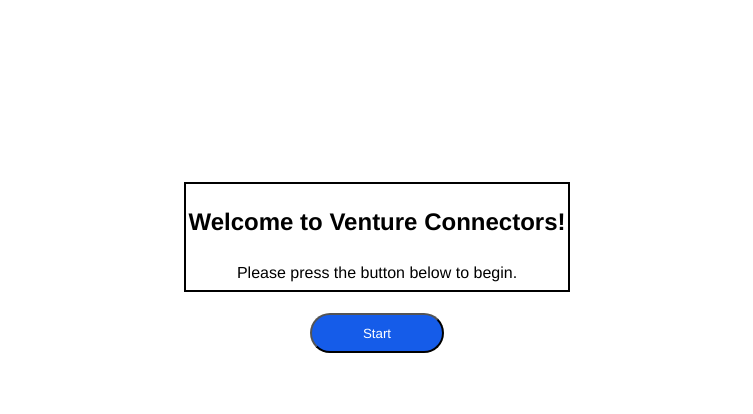
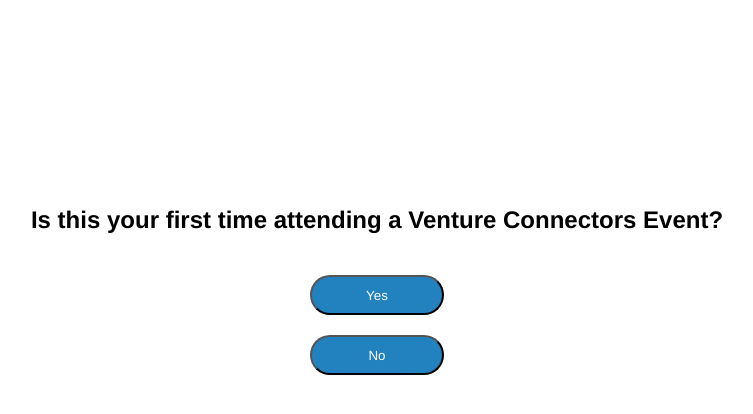
Before and after one commit to LoganZechella/ventureconnectors, a plain HTML site: page index.html in a window 1280 px wide. Both pictures are taken after a click on the button "Start". Shown: the whole page, without its empty margins (263-1016 px from the left). Drawn offline with Linux system fonts and the light colour scheme; a web font is replaced by a local one.

Commit message:
WORK IN PROGRESS JS logic for start button and yes/no buttons

```diff
--- a/index.html
+++ b/index.html
@@ -20,7 +20,10 @@
             <p id="description" class="description">Please press the button below to begin.</p>
         </div>
 
-        <button id="btn-start" class="btn-start">Start</button>
+        <div id="buttons" class="buttons">
+            <button id="btn-start" class="btn-start" onClick={}>Start</button>
+        </div>
+
     </main>
 
     <script src="./scripts/app.js"></script>
--- a/scripts/app.js
+++ b/scripts/app.js
@@ -0,0 +1,31 @@
+let startButton = document.getElementById('btn-start');
+let promptsH2 = document.getElementById('title');
+let promptsP = document.getElementById('description');
+let buttonsDiv = document.getElementById('buttons');
+
+startButton.addEventListener('click', function() {
+    startButton.style.display = 'none';
+    promptsP.style.display = 'none';
+    promptsH2.innerHTML = 'Is this your first time attending a Venture Connectors Event?';
+
+    if (startButton.style.display === 'none') {
+        let yesButton = document.createElement('button');
+        yesButton.innerHTML = 'Yes';
+        yesButton.setAttribute('id', 'btn-yes');
+        buttonsDiv.appendChild(yesButton);
+        let noButton = document.createElement('button');
+        noButton.innerHTML = 'No';
+        noButton.setAttribute('id', 'btn-no');
+        buttonsDiv.appendChild(noButton);
+    }
+});
+
+let yesButton = document.getElementById('btn-yes');
+let noButton = document.getElementById('btn-no');
+let [yesCount, noCount] = 0;
+
+function yesButtonClick() {
+    yesCount++;
+    yesButton.style.backgroundColor = 'green';
+    yesButton.style.backgroundColor = '#2182BF';
+}
--- a/styles/index-styles.css
+++ b/styles/index-styles.css
@@ -1,4 +1,12 @@
 @import url('http://fonts.cdnfonts.com/css/arial-rounded-mt-bold');
+
+:root {
+    --palette-darkest: #073673;
+    --palette-less-dark: #2182BF;
+    --palette-mid: #F2911B;
+    --palette-light: #F2AA6B;
+    --palette-lightest: #F2F2F2;
+}
 
 * {
   margin: 1em 0.1em 0.5em 0.1em;
@@ -9,14 +17,15 @@
     font-family: "Arial Rounded MT Bold", "Helvetica Neue", Helvetica, Arial, sans-serif;
 }
 
-div {
+/* div {
     border: 2px solid black;
-}
+} */
 
 .main {
     display: flex;
     flex-direction: column;
     align-items: center;
+    justify-content: center;
 }
 
 .prompts {
@@ -31,8 +40,26 @@
 .btn-start {
     height: 3em;
     width: 10em;
-    background-color: #155ce9;
+    background-color: var(--palette-less-dark);
     color: white;
     font-family: "Arial Rounded MT Bold", "Helvetica Neue", Helvetica, Arial, sans-serif;
     border-radius: 2em;
 }
+
+.buttons {
+    display: flex;
+    flex-direction: column;
+    justify-content: center;
+    align-items: center;
+    margin-top: 0.5em;
+    width: 100%;
+}
+
+#btn-yes, #btn-no {
+    height: 3em;
+    width: 10em;
+    background-color: var(--palette-less-dark);
+    color: white;
+    font-family: "Arial Rounded MT Bold", "Helvetica Neue", Helvetica, Arial, sans-serif;
+    border-radius: 2em;
+}
```
Also changed, not shown: package-lock.json (added).
